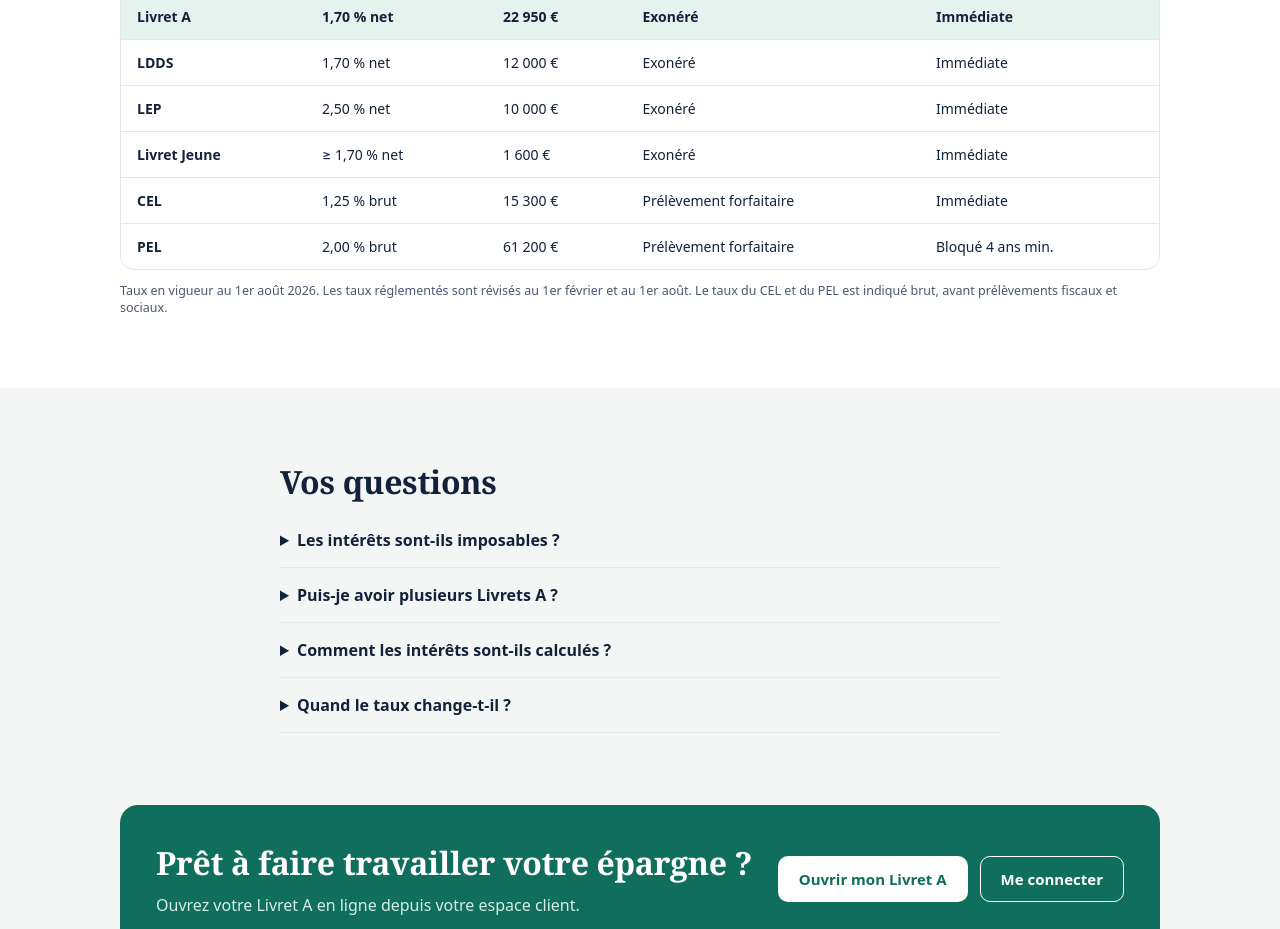
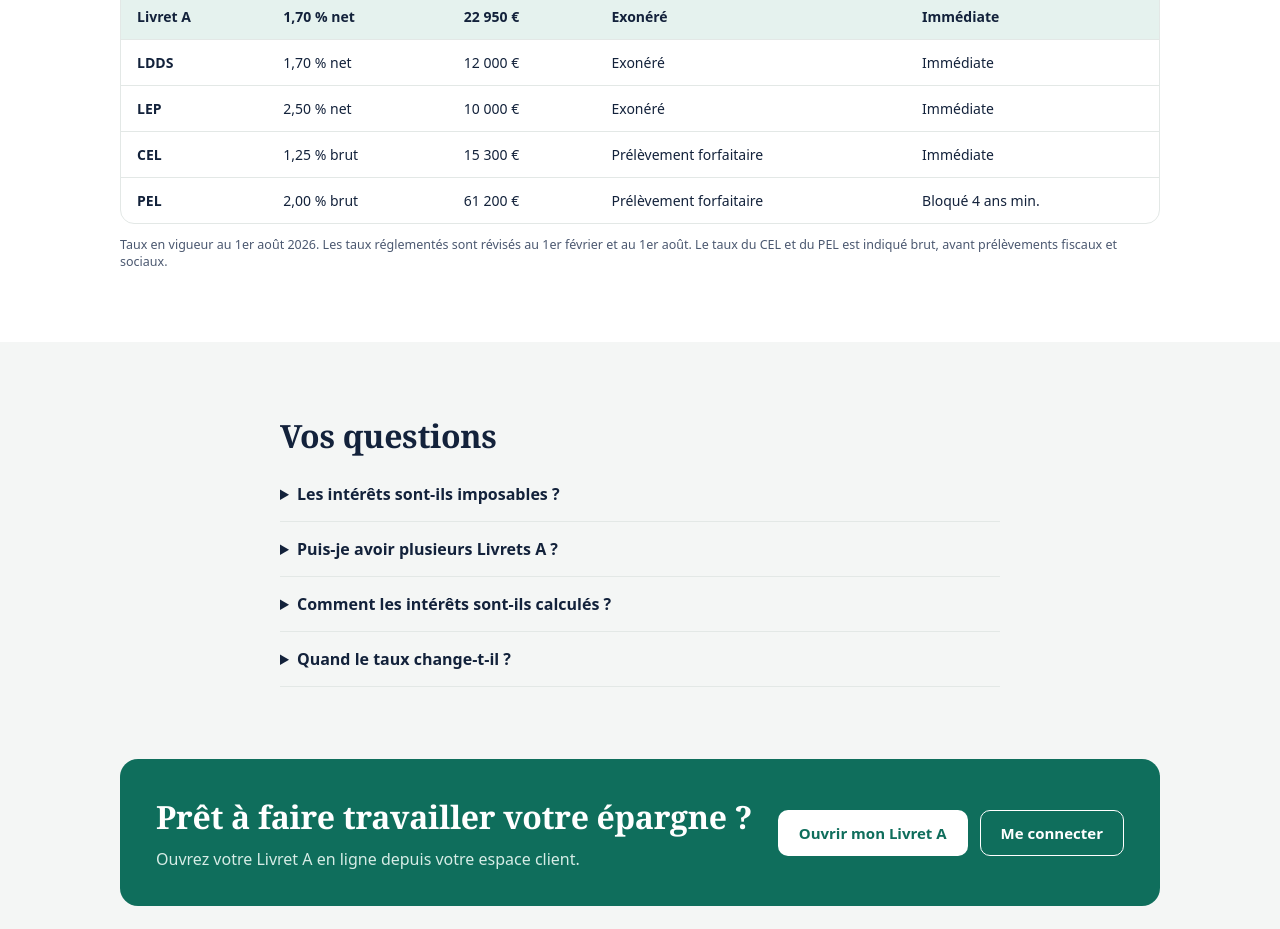
Before and after one commit to mchekini-check-consulting/formation-ba-compte-unique, an Angular app in the folder frontend/: page /epargne/livret-a in a window 1280 px wide. Shown: the part 2020-2949 px from the top of the page. Built offline with nearby package versions, Linux system fonts and the light colour scheme; no server answers.

Commit message:
Retrait du Livret Jeune du comparatif de la page Livret A

```diff
--- a/frontend/src/app/livret-a/presentation-livret-a.ts
+++ b/frontend/src/app/livret-a/presentation-livret-a.ts
@@ -57,7 +57,6 @@ export class PresentationLivretA {
     { compte: 'Livret A', taux: `${TAUX_LIVRET_A} net`, plafond: euros(LIVRET_A.plafond), fiscalite: 'Exonéré', disponibilite: 'Immédiate' },
     { compte: 'LDDS', taux: '1,70 % net', plafond: '12 000 €', fiscalite: 'Exonéré', disponibilite: 'Immédiate' },
     { compte: 'LEP', taux: '2,50 % net', plafond: '10 000 €', fiscalite: 'Exonéré', disponibilite: 'Immédiate' },
-    { compte: 'Livret Jeune', taux: `≥ ${TAUX_LIVRET_A} net`, plafond: '1 600 €', fiscalite: 'Exonéré', disponibilite: 'Immédiate' },
     { compte: 'CEL', taux: '1,25 % brut', plafond: '15 300 €', fiscalite: 'Prélèvement forfaitaire', disponibilite: 'Immédiate' },
     { compte: 'PEL', taux: '2,00 % brut', plafond: '61 200 €', fiscalite: 'Prélèvement forfaitaire', disponibilite: 'Bloqué 4 ans min.' },
   ];
```
Also changed, not shown: 1 other file (tests, documents, lock files or other folders).
